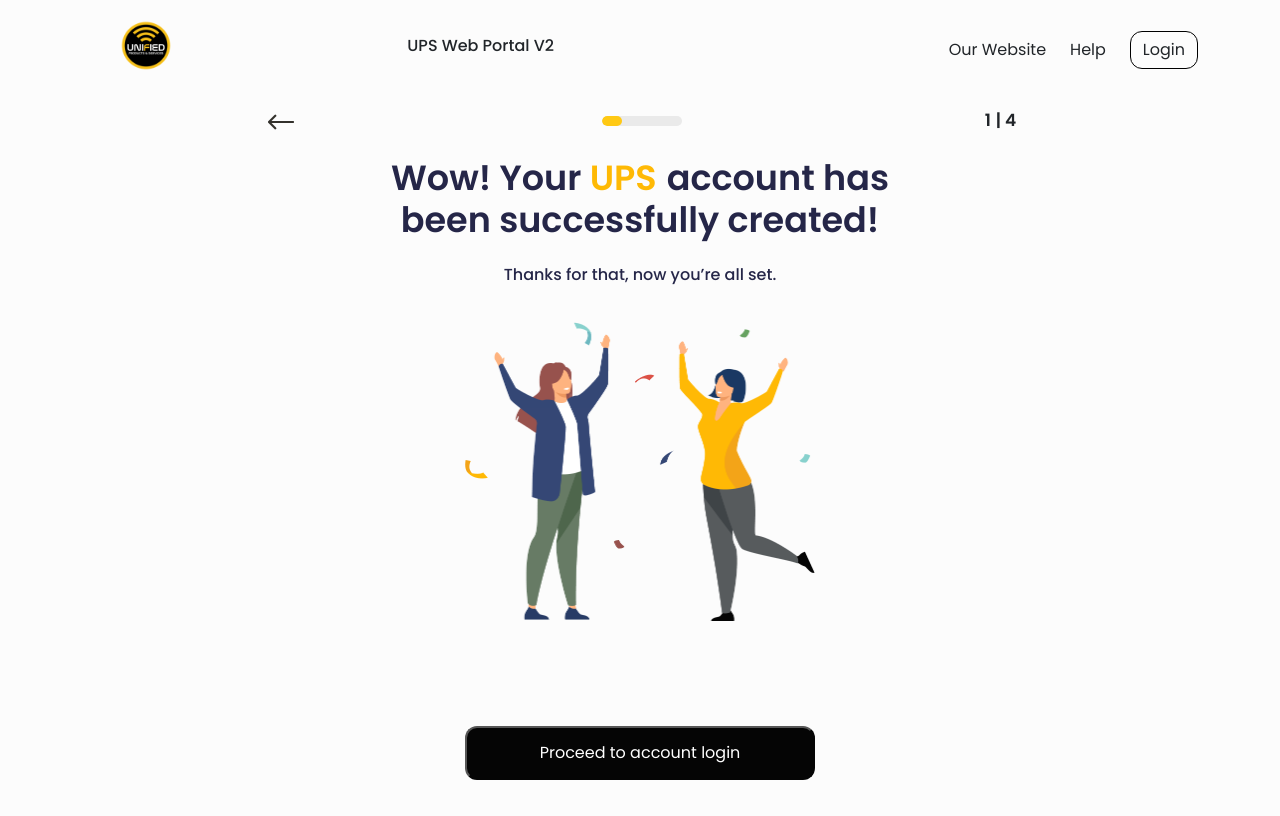
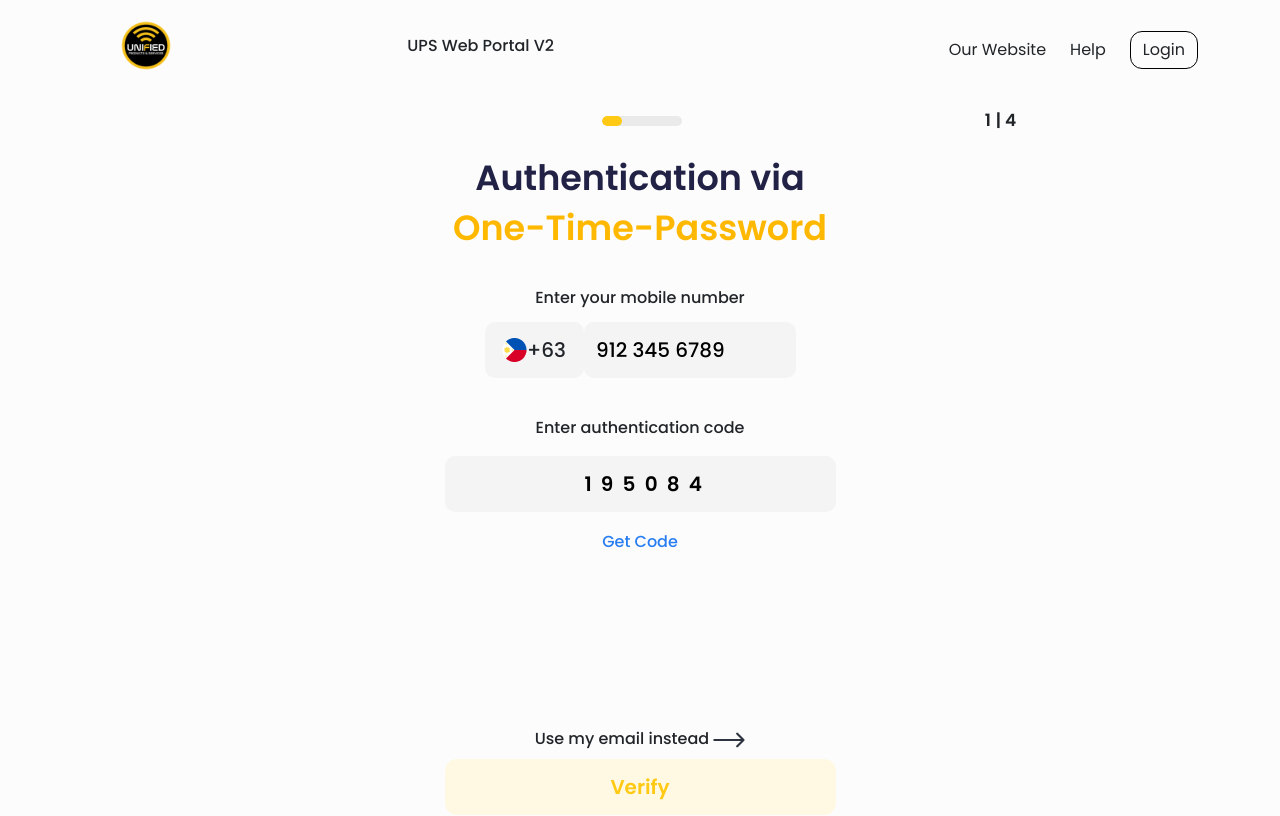
Before and after one commit to kristoffg10/ups_reskin_initial, a React (Create React App) app: page /registration/retailer in a window 1280 px wide. Shown: the top 816 px of the page. Built offline with nearby package versions, Linux system fonts and the light colour scheme; a web font is replaced by a local one.

Commit message:
Registration-Retailer-With-UI-Logic

```diff
--- a/src/pages/registration/retailer/RegistrationRetailer.jsx
+++ b/src/pages/registration/retailer/RegistrationRetailer.jsx
@@ -1,42 +1,93 @@
 import React from "react";
 import "../../../styles/register.css";
 import arrowBack from "../../../assets/images/icon/arrowBack.png"
-// import Step1 from "./step1";
-// import Step2 from "./Step2";
-// import Step3 from "./Step3";
-// import Step4 from "./Step4";
+import Step1 from "./Step1";
+import Step2 from "./Step2";
+import Step3 from "./Step3";
+import Step4 from "./Step4";
 import SpinnerScreen from "./SpinnerScreen";
+
 
 
 export default class RegistrationRetailer extends React.Component{
     constructor(props){
         super(props);
+        this.state ={
+            step: 1,
+            isSuccess: 0
+        }
     }
 
+    prevStep = () =>{
+       this.setState({
+        step: this.state.step - 1
+       })
+    }
+
+    nextStep = () =>{
+        this.setState({ step: this.state.step + 1 });
+    }
+
+    resetStepDefault = () =>{
+        this.setState({step: 1 })
+        console.log(this.state.step)
+    }
+
+
+
     render(){
+
+        const steps = this.state.step;
+
+        let StepCom;
+        let back;
+        let inner;
+        let successc;
+        let hideHeader;
+
+        if(steps===1){
+           StepCom = <Step1 nextStep={this.nextStep}/>;
+           back =  <button className="btn-back"></button>;
+           inner = <div className="progress-bar-inner" style={{ width: "20px" }}></div>;
+
+        }
+        else if(steps===2){
+            StepCom = <Step2 prevStep={this.prevStep} nextStep={this.nextStep}/>;
+            back =  <button className="btn-back" onClick={this.prevStep}><img src={arrowBack} alt="" srcset="" /></button>;
+            inner = <div className="progress-bar-inner" style={{ width: "40px" }}></div>;
+        }
+        else if(steps===3){
+            StepCom = <Step3 prevStep={this.prevStep} nextStep={this.nextStep}/>;
+            back =  <button className="btn-back" onClick={this.prevStep}><img src={arrowBack} alt="" srcset="" /></button>;
+            inner = <div className="progress-bar-inner" style={{ width: "60px" }}></div>;
+        }
+        else if(steps===4){
+            StepCom = <Step4 prevStep={this.prevStep} nextStep={this.nextStep}/>;
+            back =  <button className="btn-back" onClick={this.prevStep}><img src={arrowBack} alt="" srcset="" /></button>;
+            inner = <div className="progress-bar-inner" style={{ width: "80px" }}></div>;
+        }
+        else if(steps===5){
+            successc = <SpinnerScreen resetStepDefault={this.resetStepDefault}/>;
+            StepCom= ""
+            hideHeader="none"
+        }
+
         return(
           <div className="resgister-step">
                 {/* Header Progress */}
-                <div className="progress-step-con">
-                        <button className="btn-back"><img src={arrowBack} alt="" srcset="" /></button>
-                        <div className="progress-bar"><div className="progress-bar-inner"></div></div>
+                <div className="progress-step-con" style={{ display: hideHeader }}>
+
+                       {back}
+                        <div className="progress-bar">{inner}</div>
                         <span className="pager">
-                            <span className="pager-count">1 </span>
+                            <span className="pager-count">{this.state.step} </span>
                             <span className="pager-total">| 4</span>
                         </span>
                 </div>
                 {/* Content */}
                 <div className="register-step-content">
-                    {/* <Step1/> */}
-                    {/* <Step2/> */}
-                    {/* <Step3/> */}
-                    {/* <Step4/> */}
-                    <SpinnerScreen />
-
-                    {/* <RegistrationStep4/> */}
-                    {/* <RegistrationStep5 /> */}
-                    {/* <RegistrationStep6 /> */}
-                    {/* <RegistrationStep7/> */}
+                    {StepCom}
+                    {successc}
                 </div>
           </div>
         )
--- a/src/pages/registration/retailer/SpinnerScreen.jsx
+++ b/src/pages/registration/retailer/SpinnerScreen.jsx
@@ -2,7 +2,7 @@
 import success from "../../../assets/images/icon/success.png"
 
 
-const SpinnerScreen = () =>{
+const SpinnerScreen = ({resetStepDefault}) =>{
     const [loading, setLoading] = useState(false);
     useEffect(() => {
       setLoading(true);
@@ -11,7 +11,9 @@
       }, 3000);
     }, []);
 
-
+const login = () =>{
+ resetStepDefault()
+}
 return (
     <>
       {loading ? (
@@ -38,7 +40,7 @@
              }}>Thanks for that, now you’re all set.</h2>
             <div className="success-screen">
                <img src={success} alt="" srcset="" className='img-success'/>
-               <button className="btn-black">Proceed to account login</button>
+               <button className="btn-black" onClick={login}>Proceed to account login</button>
             </div>
 
         </div>
--- a/src/pages/registration/retailer/Step2.jsx
+++ b/src/pages/registration/retailer/Step2.jsx
@@ -19,6 +19,12 @@
         })
 
     }
+
+
+        continue = () =>{
+            this.props.nextStep();
+          }
+
 
     render(){
         var classChecbox = this.state.isChecked ? "checkbox--active" : "";
@@ -67,7 +73,7 @@
                     <label className="custom-label">Email</label>
                     <input className="custom-input" type="email" value="jdc@gmail.com" defaultValue="jdc@gmail.com" placeholder="mail" />
 
-                    <button className="btn-yellow" style={{
+                    <button className="btn-yellow" onClick={this.continue} style={{
                         margin: "10% 0% 10% 0%"
                     }}>Continue</button>
                 </div>
--- a/src/pages/registration/retailer/Step3.jsx
+++ b/src/pages/registration/retailer/Step3.jsx
@@ -122,6 +122,10 @@
         }
     }
 
+    continue = () =>{
+        this.props.nextStep();
+      }
+
       render(){
         return(
             <>
@@ -162,7 +166,7 @@
                         }}/>
                         <span className="btn-eye" onClick={() => this.handleEyeTrans()}>{this.state.isMatchedTrans ? <span className="pin-match"><img src={iconVerified} alt="verified"  /></span> : ""}  {this.state.eyeTrans ? <img src={EyeIconSlash} alt="" />:<img src={EyeIcon} alt="" />}  </span>
                     </div>
-                    <button className="btn-yellow" style={{
+                    <button className="btn-yellow" onClick={this.continue} style={{
                         width: '90%',
                         margin: '20% 0% 10% 0%'
                     }}>Continue</button>
--- a/src/pages/registration/retailer/Step4.jsx
+++ b/src/pages/registration/retailer/Step4.jsx
@@ -1,7 +1,5 @@
 import React from "react";
 import styled from "styled-components";
-
-
 
 
 
@@ -19,7 +17,9 @@
 
     }
 
-
+    confirm = () =>{
+      this.props.nextStep()
+    }
 
     render(){
 
@@ -47,7 +47,7 @@
                         <hr className="divider" />
                       <h1 className="header-label">Referral Code (optional)</h1>
                       <div className="referal-code"></div>
-                      <button className="btn-yellow" style={{
+                      <button className="btn-yellow" onClick={this.confirm} style={{
                         width: '90%',
                         margin: '6% 0%'
                        }}>
--- a/src/pages/registration/retailer/step1.jsx
+++ b/src/pages/registration/retailer/step1.jsx
@@ -1,17 +1,20 @@
 import React from "react";
 import philippines from "../../../assets/images/icon/philippines.png"
 import arrowForward from "../../../assets/images/icon/arrowForward.png"
+
+
+
 export default class Step1 extends React.Component{
-    constructor(props){
-        super(props);
+    continue = () =>{
+      this.props.nextStep();
     }
+
 
     render(){
         return(
             <>
                 <h1 className="header-title">Authentication via</h1>
                 <h1 className="header-title-yellow">One-Time-Password</h1>
-
                 <div className="authentication-container">
                     <div className="telephone-container">
                         <h6>Enter your mobile number</h6>
@@ -27,7 +30,7 @@
                     </div>
                     <div className="varify-container">
                         <span className="email-instead">Use my email instead <span><img src={arrowForward} alt="" srcset="" /></span></span>
-                        <button className="btn-yellow">Verify</button>
+                        <button className="btn-yellow" onClick={this.continue}>Verify</button>
                     </div>
                 </div>
 
```
